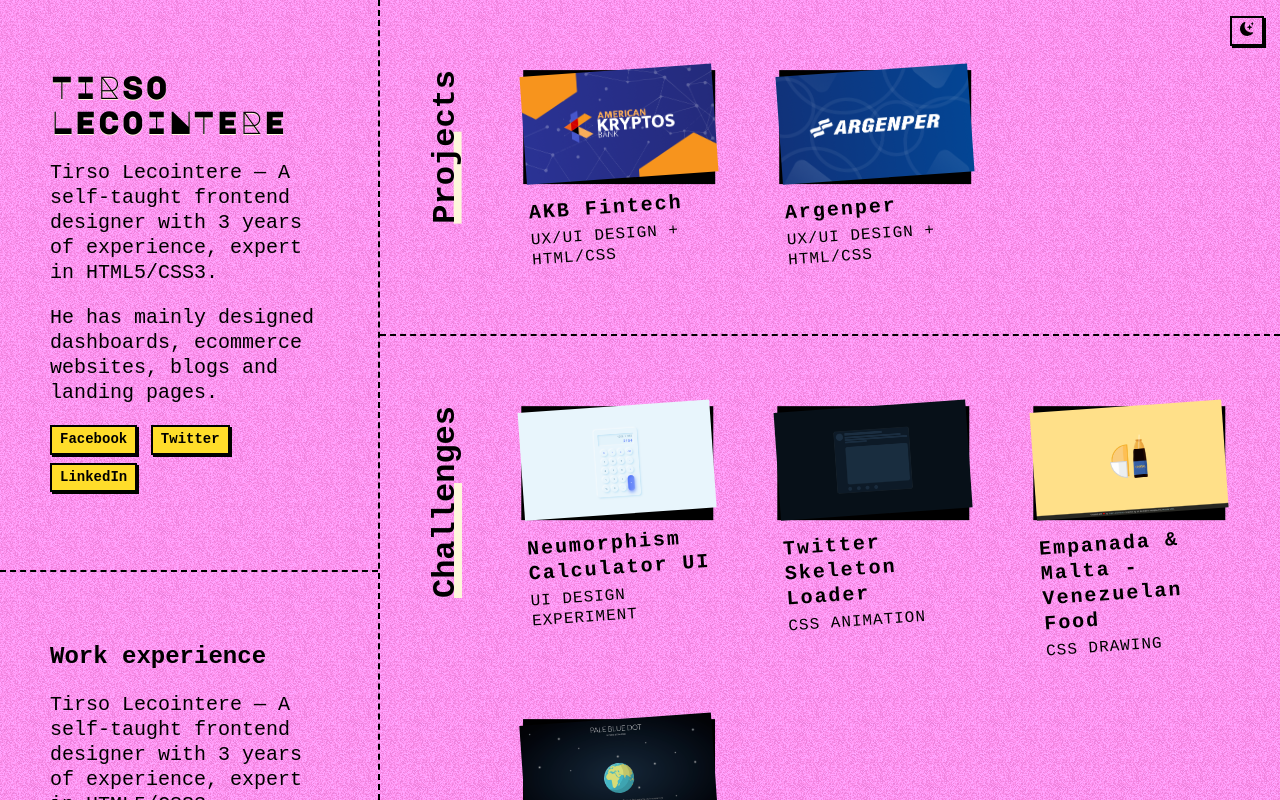
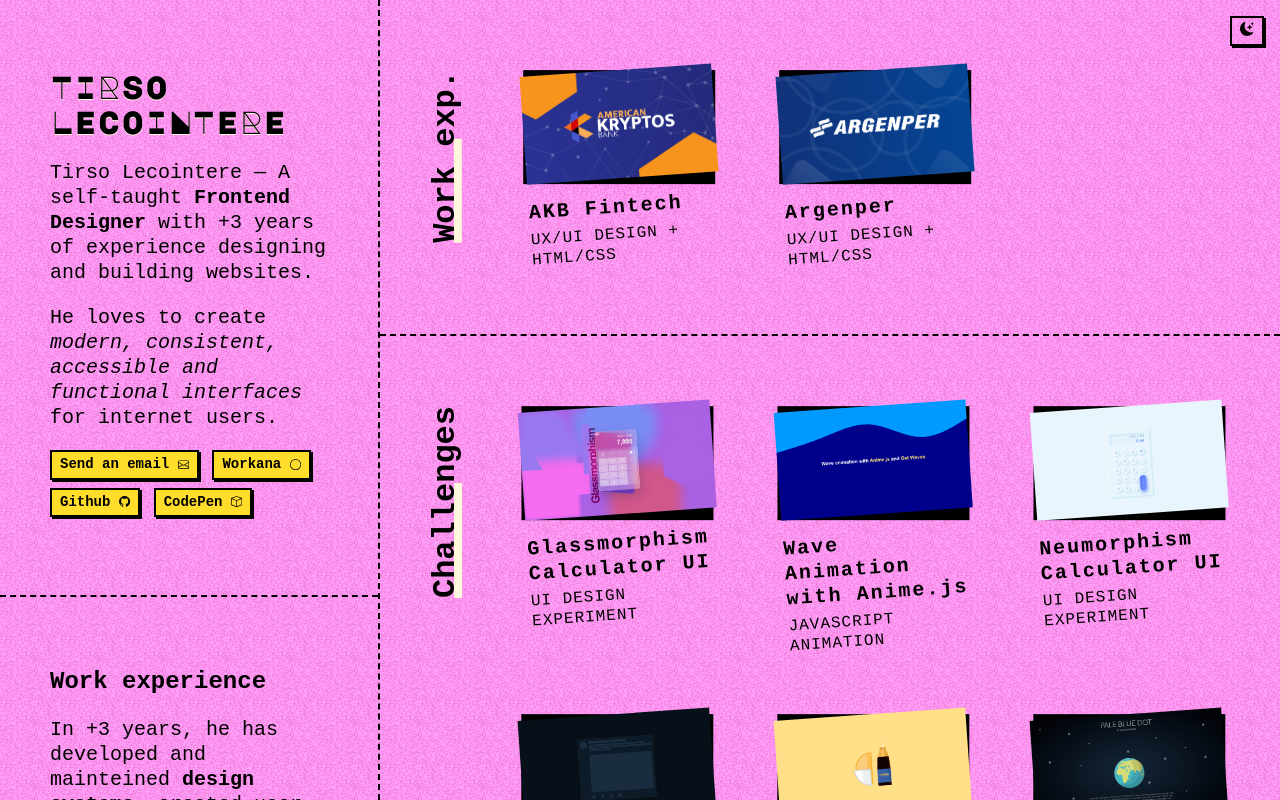
Before and after one commit to tirsolecointere/tirso-website, a plain HTML site: page index.html in a window 1280 px wide. Drawn offline with Linux system fonts and the light colour scheme.

Commit message:
sept update

```diff
--- a/index.html
+++ b/index.html
@@ -36,30 +36,47 @@
         <div class="aside__section">
 
             <a class="logo" href="/">Tirso Lecointere</a>
-            <p class="aside__desc">Tirso Lecointere — A self-taught frontend designer with 3 years of experience, expert in HTML5/CSS3.</p>
-            <p class="aside__desc">He has mainly designed dashboards, ecommerce websites, blogs and landing pages.</p>
+            <p class="aside__desc">Tirso Lecointere — A self-taught <b>Frontend Designer</b> with +3 years of experience designing and building websites.</p>
+            <p class="aside__desc">He loves to create <em>modern, consistent, accessible and functional interfaces</em> for internet users.</p>
 
             <ul class="social">
                 <li class="social__item">
-                    <a href="" class="btn btn--primary btn--sm">
-                        <span>Facebook</span>
+                    <a href="mailto:tirsolecointere@gmail.com" target="_blank" class="btn btn--primary btn--sm">
+                        <span>Send an email</span>
+                        <svg xmlns="http://www.w3.org/2000/svg" width=".8em" height=".8em" fill="currentColor" viewBox="0 0 16 16" style="vertical-align: middle;">
+                            <path d="M0 4a2 2 0 0 1 2-2h12a2 2 0 0 1 2 2v8a2 2 0 0 1-2 2H2a2 2 0 0 1-2-2V4zm2-1a1 1 0 0 0-1 1v.217l7 4.2 7-4.2V4a1 1 0 0 0-1-1H2zm13 2.383-4.758 2.855L15 11.114v-5.73zm-.034 6.878L9.271 8.82 8 9.583 6.728 8.82l-5.694 3.44A1 1 0 0 0 2 13h12a1 1 0 0 0 .966-.739zM1 11.114l4.758-2.876L1 5.383v5.73z"/>
+                        </svg>
                     </a>
                 </li>
                 <li class="social__item">
-                    <a href="" class="btn btn--primary btn--sm">
-                        <span>Twitter</span>
+                    <a href="https://www.workana.com/freelancer/0ac20a9ac4d157677d8ef405dfaab0c4" target="_blank" class="btn btn--primary btn--sm">
+                        <span>Workana</span>
+                        <svg xmlns="http://www.w3.org/2000/svg" width=".8em" height=".8em" fill="currentColor" viewBox="0 0 16 16" style="vertical-align: middle;">
+                            <path d="M8 15A7 7 0 1 1 8 1a7 7 0 0 1 0 14zm0 1A8 8 0 1 0 8 0a8 8 0 0 0 0 16z"/>
+                        </svg>
                     </a>
                 </li>
                 <li class="social__item">
-                    <a href="" class="btn btn--primary btn--sm">
-                        <span>LinkedIn</span>
+                    <a href="https://github.com/tirsolecointere" target="_blank" class="btn btn--primary btn--sm">
+                        <span>Github</span>
+                        <svg xmlns="http://www.w3.org/2000/svg" width=".8em" height=".8em" fill="currentColor" viewBox="0 0 16 16" style="vertical-align: middle;">
+                            <path d="M8 0C3.58 0 0 3.58 0 8c0 3.54 2.29 6.53 5.47 7.59.4.07.55-.17.55-.38 0-.19-.01-.82-.01-1.49-2.01.37-2.53-.49-2.69-.94-.09-.23-.48-.94-.82-1.13-.28-.15-.68-.52-.01-.53.63-.01 1.08.58 1.23.82.72 1.21 1.87.87 2.33.66.07-.52.28-.87.51-1.07-1.78-.2-3.64-.89-3.64-3.95 0-.87.31-1.59.82-2.15-.08-.2-.36-1.02.08-2.12 0 0 .67-.21 2.2.82.64-.18 1.32-.27 2-.27.68 0 1.36.09 2 .27 1.53-1.04 2.2-.82 2.2-.82.44 1.1.16 1.92.08 2.12.51.56.82 1.27.82 2.15 0 3.07-1.87 3.75-3.65 3.95.29.25.54.73.54 1.48 0 1.07-.01 1.93-.01 2.2 0 .21.15.46.55.38A8.012 8.012 0 0 0 16 8c0-4.42-3.58-8-8-8z"/>
+                        </svg>
+                    </a>
+                </li>
+                <li class="social__item">
+                    <a href="https://codepen.io/tirsolecointere" target="_blank" class="btn btn--primary btn--sm">
+                        <span>CodePen</span>
+                        <svg xmlns="http://www.w3.org/2000/svg" width=".8em" height=".8em" fill="currentColor" viewBox="0 0 16 16" style="vertical-align: middle;">
+                            <path d="M8.186 1.113a.5.5 0 0 0-.372 0L1.846 3.5 8 5.961 14.154 3.5 8.186 1.113zM15 4.239l-6.5 2.6v7.922l6.5-2.6V4.24zM7.5 14.762V6.838L1 4.239v7.923l6.5 2.6zM7.443.184a1.5 1.5 0 0 1 1.114 0l7.129 2.852A.5.5 0 0 1 16 3.5v8.662a1 1 0 0 1-.629.928l-7.185 2.874a.5.5 0 0 1-.372 0L.63 13.09a1 1 0 0 1-.63-.928V3.5a.5.5 0 0 1 .314-.464L7.443.184z"/>
+                        </svg>
                     </a>
                 </li>
             </ul>
         </div>
         <div class="aside__section">
             <h2 class="aside__section__title">Work experience</h2>
-            <p class="aside__desc">Tirso Lecointere — A self-taught frontend designer with 3 years of experience, expert in HTML5/CSS3.</p>
+            <p class="aside__desc">In +3 years, he has developed and mainteined <b>design systems</b>, created user flows, wireframes, high-fidelity prototypes, interactions, and <b>built web User Interfaces with HTML/CSS from scratch</b>.</p>
         </div>
 
         <div class="aside__section">
@@ -92,25 +109,25 @@
         <!-- projects -->
         <section class="main__section">
             <div class="main__section__title">
-                <h1>Projects</h1>
+                <h1 title="Work experience">Work exp.</h1>
             </div>
             <div class="main__section__content">
 
                 <figure class="item">
-                    <a href="/" class="item__img" tabindex="-1">
+                    <a href="https://akbfintech.com/" target="_blank" class="item__img" tabindex="-1">
                         <img src="\assets\images\projects\akb-banner.png" alt="">
                     </a>
-                    <a href="/" class="item__title">
+                    <a href="https://akbfintech.com/" target="_blank" class="item__title">
                         <h1>AKB Fintech</h1>
                     </a>
                     <p class="item__category">UX/UI Design + HTML/CSS</p>
                 </figure>
 
                 <figure class="item">
-                    <a href="/" class="item__img" tabindex="-1">
+                    <a href="https://argenper.com.ar/" target="_blank" class="item__img" tabindex="-1">
                         <img src="\assets\images\projects\argenper-banner.png" alt="">
                     </a>
-                    <a href="/" class="item__title">
+                    <a href="https://argenper.com.ar/" target="_blank" class="item__title">
                         <h1>Argenper</h1>
                     </a>
                     <p class="item__category">UX/UI Design + HTML/CSS</p>
@@ -122,45 +139,65 @@
         <!-- challenges -->
         <section class="main__section">
             <div class="main__section__title">
-                <h1>Challenges</h1>
+                <h1 title="Challenges">Challenges</h1>
             </div>
             <div class="main__section__content">
 
                 <figure class="item">
-                    <a href="/" class="item__img" tabindex="-1">
+                    <a href="https://codepen.io/tirsolecointere/full/zYwWbWv" target="_blank" class="item__img" tabindex="-1">
+                        <img src="\assets\images\projects\zYwWbWv.png" alt="">
+                    </a>
+                    <a href="https://codepen.io/tirsolecointere/full/zYwWbWv" target="_blank" class="item__title">
+                        <h1>Glassmorphism Calculator UI</h1>
+                    </a>
+                    <p class="item__category">UI Design Experiment</p>
+                </figure>
+
+                <figure class="item">
+                    <a href="https://codepen.io/tirsolecointere/full/BajZbJq" target="_blank" class="item__img" tabindex="-1">
+                        <img src="\assets\images\projects\BajZbJq.png" alt="">
+                    </a>
+                    <a href="https://codepen.io/tirsolecointere/full/BajZbJq" target="_blank" class="item__title">
+                        <h1>Wave Animation with Anime.js</h1>
+                    </a>
+                    <p class="item__category">Javascript Animation</p>
+                </figure>
+
+                <figure class="item">
+                    <a href="https://codepen.io/tirsolecointere/full/BayJqzG" target="_blank" class="item__img" tabindex="-1">
                         <img src="\assets\images\projects\BayJqzG.png" alt="">
                     </a>
-                    <a href="/" class="item__title">
+                    <a href="https://codepen.io/tirsolecointere/full/BayJqzG" target="_blank" class="item__title">
                         <h1>Neumorphism Calculator UI</h1>
                     </a>
                     <p class="item__category">UI Design Experiment</p>
                 </figure>
 
                 <figure class="item">
-                    <a href="/" class="item__img" tabindex="-1">
+                    <a href="https://codepen.io/tirsolecointere/full/jRJKWa" target="_blank" class="item__img" tabindex="-1">
                         <img src="\assets\images\projects\969377.jRJKWa.1ab8ad05-e5c7-4ae5-a20f-54457d42edd8.png" alt="">
                     </a>
-                    <a href="/" class="item__title">
+                    <a href="https://codepen.io/tirsolecointere/full/jRJKWa" target="_blank" class="item__title">
                         <h1>Twitter Skeleton Loader</h1>
                     </a>
                     <p class="item__category">CSS Animation</p>
                 </figure>
 
                 <figure class="item">
-                    <a href="/" class="item__img" tabindex="-1">
+                    <a href="https://codepen.io/tirsolecointere/full/bJKWzR" target="_blank" class="item__img" tabindex="-1">
                         <img src="\assets\images\projects\969377.bJKWzR.5c815171-4028-481b-b632-df1d6661b04b.png" alt="">
                     </a>
-                    <a href="/" class="item__title">
+                    <a href="https://codepen.io/tirsolecointere/full/bJKWzR" target="_blank" class="item__title">
                         <h1>Empanada & Malta - Venezuelan Food</h1>
                     </a>
                     <p class="item__category">CSS Drawing</p>
                 </figure>
 
                 <figure class="item">
-                    <a href="/" class="item__img" tabindex="-1">
+                    <a href="https://codepen.io/tirsolecointere/full/bJKRbo" target="_blank" class="item__img" tabindex="-1">
                         <img src="\assets\images\projects\969377.bJKRbo.11f4ac22-6302-42c7-8453-851dfe8725fe.png" alt="">
                     </a>
-                    <a href="/" class="item__title">
+                    <a href="https://codepen.io/tirsolecointere/full/bJKRbo" target="_blank" class="item__title">
                         <h1>Earth Rotation</h1>
                     </a>
                     <p class="item__category">CSS Animation</p>
```
Also changed, not shown: assets/images/projects/BajZbJq.png (added), assets/images/projects/zYwWbWv.png (added).
